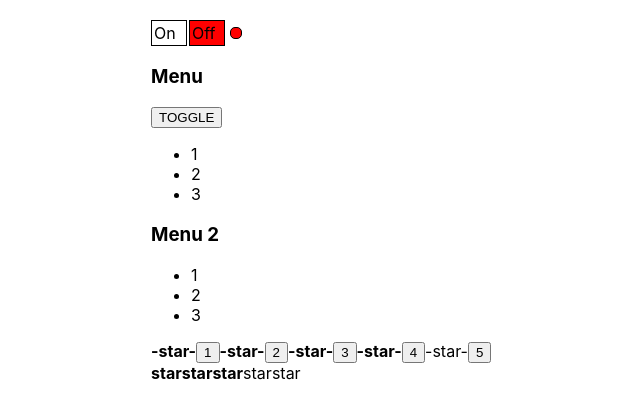
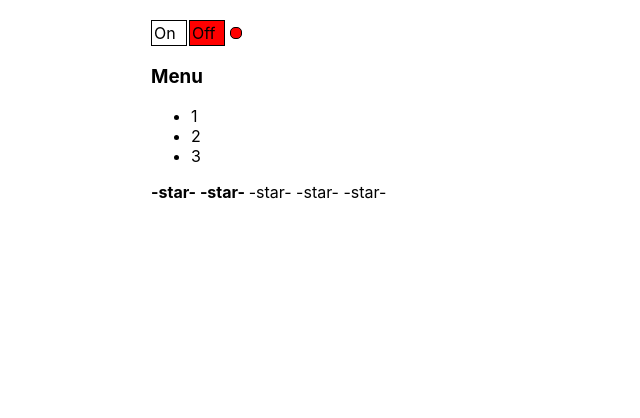
Before and after one commit to YarGromov/React-kabzda, a React (Create React App) app in the folder my-app/: page / in a window 1280 px wide. Shown: the top 418 px of the page, without its empty margins (189-829 px from the left). Built offline with nearby package versions, Linux system fonts and the light colour scheme.

Commit message:
UncontrolledAccordion h3

```diff
--- a/my-app/src/App.tsx
+++ b/my-app/src/App.tsx
@@ -25,10 +25,11 @@
         <OnOff/>
 
         <UncontrolledAccordion titleValue={"Menu"}/>
-        <Accordion titleValue={'Menu 2'} collapsed={false}/>
+        <UncontrolledRating/>
 
-        <UncontrolledRating/>
-        <Rating value={3}/>
+
+        {/*<Accordion titleValue={'Menu 2'} collapsed={false}/>*/}
+        {/*<Rating value={3}/>*/}
 
 
     </div>
--- a/my-app/src/components/UncontrolledAccordion/Accordion.tsx
+++ b/my-app/src/components/UncontrolledAccordion/Accordion.tsx
@@ -13,8 +13,8 @@
 
         return(
             <div>
-                <AccordionTitle title={props.titleValue}/>
-                <button onClick={()=>{setCollapsed(!collapsed)}}>TOGGLE</button>
+                <AccordionTitle title={props.titleValue} onClick={()=>{setCollapsed(!collapsed)}}/>
+                {/*<button onClick={()=>{setCollapsed(!collapsed)}}>TOGGLE</button>*/}
 
                 {!collapsed && <AccordionBody/>}
             </div>
@@ -25,11 +25,12 @@
 
 type AccordionTitlePropsType = {
     title: string
+    onClick: () => void
 }
 
 function AccordionTitle(props: AccordionTitlePropsType){
     return(
-            <h3>{props.title}</h3>
+            <h3 onClick={()=>{props.onClick()}}>{props.title}</h3>
     )
 }
 
--- a/my-app/src/components/UncontrolledRating/UncontrolledRating.tsx
+++ b/my-app/src/components/UncontrolledRating/UncontrolledRating.tsx
@@ -4,29 +4,29 @@
 
 }
 
-type StarPropsType = {
-    selected: boolean
-}
+
 
 export function UncontrolledRating(props: RatingPropsType) {
-    let [value, setValue] = useState(4)
+    let [value, setValue] = useState(2)
     return (
         <div>
-            <Star selected={value > 0}/><button onClick={ ()=>{setValue(1)} }>1</button>
-            <Star selected={value > 1}/><button onClick={ ()=>{setValue(2)} }>2</button>
-            <Star selected={value > 2}/><button onClick={ ()=>{setValue(3)} }>3</button>
-            <Star selected={value > 3}/><button onClick={ ()=>{setValue(4)} }>4</button>
-            <Star selected={value > 4}/><button onClick={ ()=>{setValue(5)} }>5</button>
+            <Star selected={value > 0} setValue={setValue} value={1}/>
+            <Star selected={value > 1} setValue={setValue} value={2}/>
+            <Star selected={value > 2} setValue={setValue} value={3}/>
+            <Star selected={value > 3} setValue={setValue} value={4}/>
+            <Star selected={value > 4} setValue={setValue} value={5}/>
         </div>
     )
 
 }
 
+type StarPropsType = {
+    selected: boolean
+    setValue: (value: 1 | 2 | 3 | 4 | 5) => void
+    value: 1 | 2 | 3 | 4 | 5
+}
+
 function Star(props: StarPropsType) {
-    if (props.selected) {
-        return <span><b>-star-</b></span>
-    } else {
-        return <span>-star-</span>
-    }
 
+    return <span onClick={()=>{props.setValue(props.value)}}>{props.selected ? <b>-star- </b> : '-star- '}</span>
 }
```
